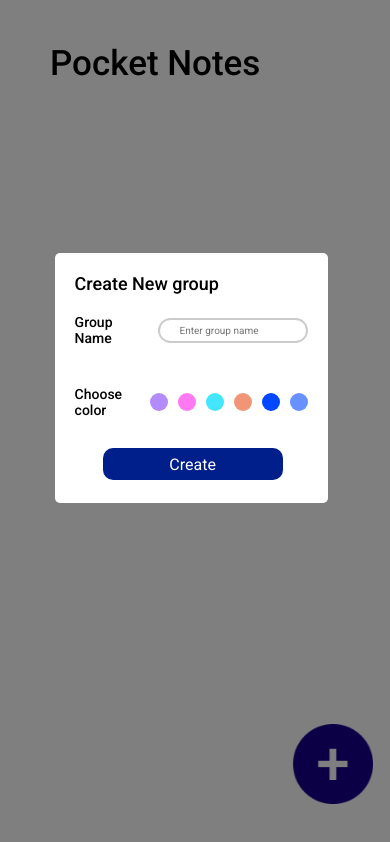
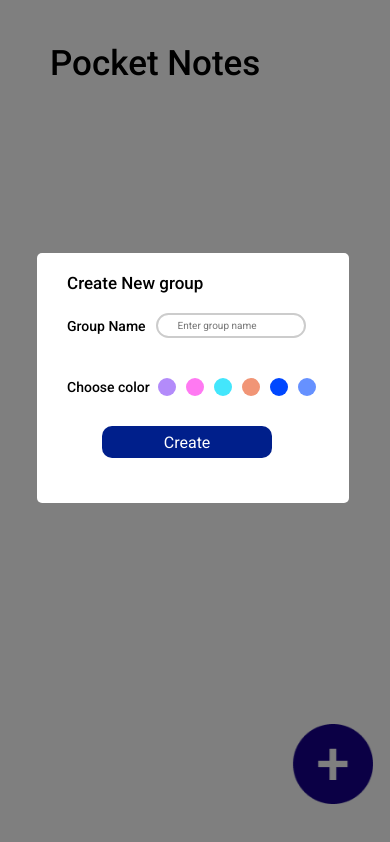
Before and after one commit to shudhanshu7324/Pocket-Notes, a React (Vite) app: page / in a window 390 px wide. Both pictures are taken after a click on the picture 332 px from the left and 764 px from the top of the page. Built offline with nearby package versions, Linux system fonts and the light colour scheme.

Commit message:
added css

```diff
--- a/src/components/Css/CreateNote.css
+++ b/src/components/Css/CreateNote.css
@@ -82,16 +82,16 @@ h2 {
 @media (max-width: 768px) {
     .create-notes {
         height: 250px;
-        width: 70vw;
+        width: 80vw;
         top: 30%;
-        left: 14%;
+        left: 9.5%;
         padding-top: 20px;
-        padding-left: 20px;
+        padding-left: 30px;
         padding-right: 20px;
     }
 
     h1 {
-        font-size: 18px;
+        font-size: 17px;
         font-weight: 500;
     }
 
@@ -112,7 +112,7 @@ h2 {
 
     .color-choose {
         flex-direction: row;
-        gap: 7px;
+        gap: 8px;
     }
 
     .color div {
@@ -124,10 +124,10 @@ h2 {
 
     .create-btn {
         font-size: 16px;
-        margin-left: 28px;
+        margin-left: 35px;
         margin-top: 30px;
         height: 32px;
-        width: 180px;
+        width: 170px;
         text-align: center;
     }
 }
```
